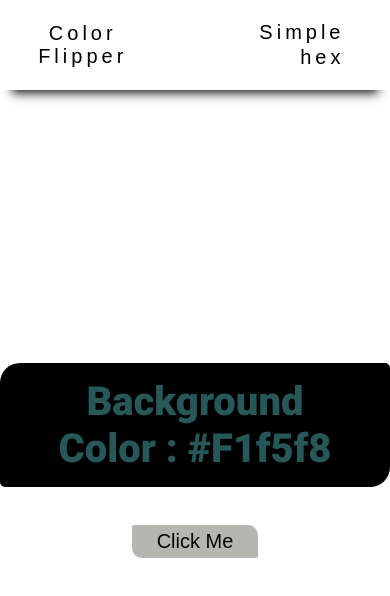
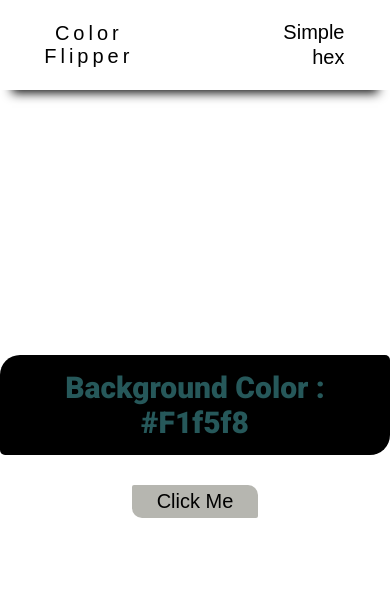
Before and after one commit to sri-rishi/color-flipper, a plain HTML site: page index.html in a window 390 px wide. Drawn offline with Linux system fonts and the light colour scheme; a web font is replaced by a local one.

Commit message:
added media query

```diff
--- a/style.css
+++ b/style.css
@@ -76,3 +76,19 @@ nav #color-format {
     border: none;
     border-radius: 2px 10px;
 }
+
+@media (max-width: 491px) {
+
+}
+
+
+@media (max-width: 402px) {
+  #head-text {
+    font-size: 30px;
+  }
+
+  .nav-btn {
+    letter-spacing: 0;
+  }
+
+}
```
